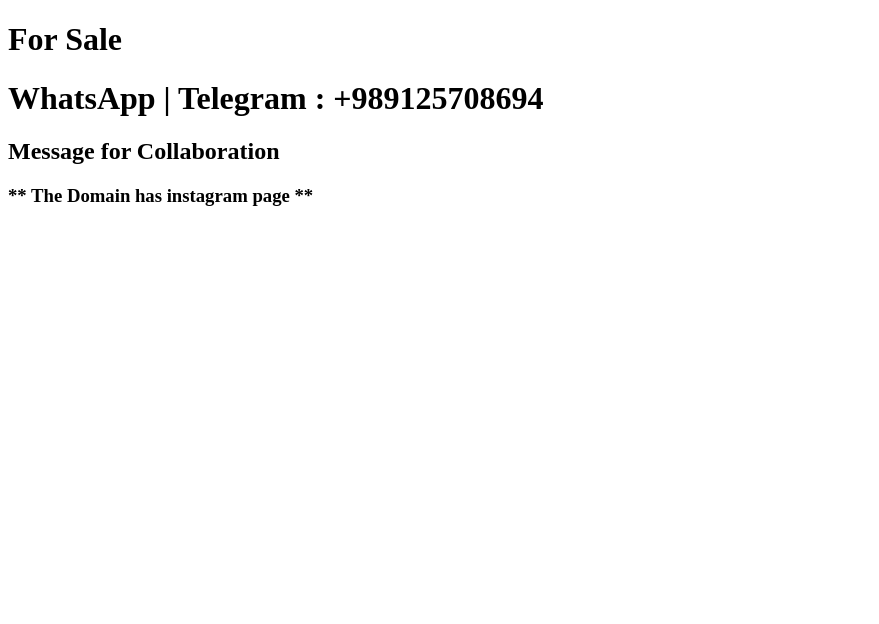
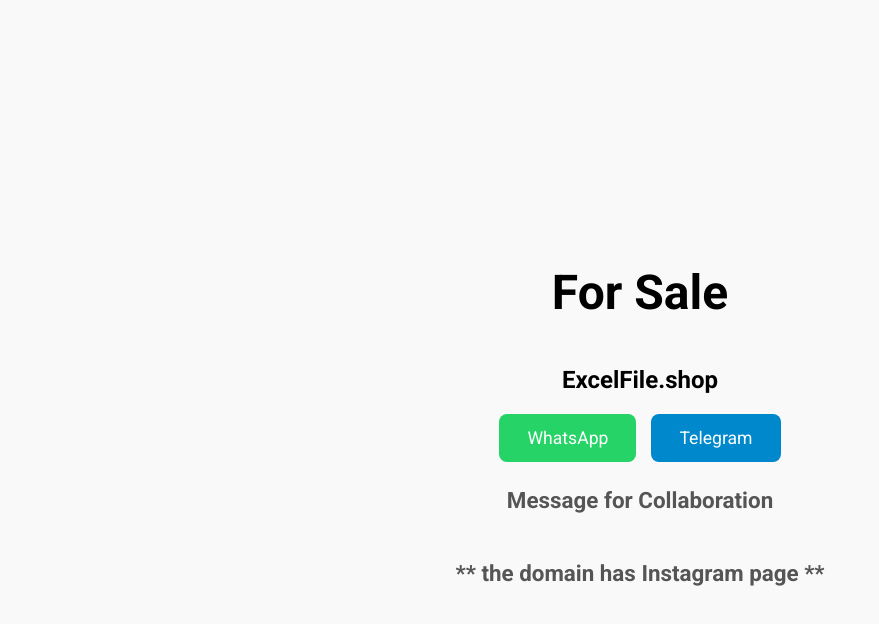
Before and after one commit to MiladTahajody/ExcelFile.shop, a plain HTML site: page index.html in a window 1280 px wide. Shown: the whole page, without its empty margins (0-879 px from the left). Drawn offline with Linux system fonts and the light colour scheme.

Commit message:
Update index.html

```diff
--- a/index.html
+++ b/index.html
@@ -1,12 +1,91 @@
-<!doctype html>
-<html>
-  <head>
-    <title>Excel File</title>
-  </head>
-  <body>
-  <h1>For Sale</h1>
-  <h1>WhatsApp | Telegram : +989125708694 </h1>
-  <h2> Message for Collaboration </h2>
-  <h3>** The Domain has instagram page **</h3>
-  </body>
+
+<!DOCTYPE html>
+<html lang="en">
+<head>
+    <meta charset="UTF-8">
+    <meta name="viewport" content="width=device-width, initial-scale=1.0">
+    <title>ExcelFile.shop</title>
+    <link href="https://fonts.googleapis.com/css2?family=Roboto:wght@400;700&display=swap" rel="stylesheet">
+    <style>
+        body {
+            font-family: 'Roboto', sans-serif;
+            display: flex;
+            flex-direction: column;
+            align-items: center;
+            justify-content: center;
+            min-height: 100vh;
+            margin: 0;
+            padding: 20px;
+            text-align: center;
+            background-color: #f9f9f9;
+        }
+
+        h1 {
+            font-size: 3rem;
+            margin-bottom: 25px;
+        }
+
+        h3 {
+            font-size: 1.4rem;
+            margin-top: 25px;
+            color: #555;
+        }
+
+        .btn-container {
+            display: flex;
+            gap: 15px;
+            justify-content: center;
+            flex-wrap: wrap;
+        }
+
+        .btn {
+            display: inline-block;
+            padding: 14px 28px;
+            font-size: 1.1rem;
+            color: white;
+            background-color: #25D366;
+            border: none;
+            border-radius: 8px;
+            text-decoration: none;
+            cursor: pointer;
+            transition: background-color 0.3s ease;
+        }
+
+        .btn.telegram {
+            background-color: #0088cc;
+        }
+
+        .btn:hover {
+            opacity: 0.9;
+        }
+
+        /* Responsive */
+        @media (max-width: 1024px) {
+            h1 { font-size: 2.4rem; }
+            h3 { font-size: 1.3rem; }
+        }
+        @media (max-width: 768px) {
+            h1 { font-size: 2.1rem; }
+            .btn { padding: 12px 24px; font-size: 1rem; }
+            h3 { font-size: 1.2rem; }
+        }
+        @media (max-width: 480px) {
+            h1 { font-size: 1.8rem; }
+            h3 { font-size: 1.1rem; }
+            .btn { padding: 10px 20px; font-size: 0.95rem; }
+        }
+    </style>
+</head>
+<body>
+    <h1>For Sale</h1>
+    <h2>ExcelFile.shop</h2>
+
+    <div class="btn-container">
+        <a href="https://wa.link/mvhs6i" class="btn whatsapp">WhatsApp</a>
+        <a href="https://t.me/milad_tahajody" class="btn telegram">Telegram</a>
+    </div>
+
+    <h3>Message for Collaboration</h3>
+    <h3>** the domain has Instagram page **</h3>
+</body>
 </html>
```
